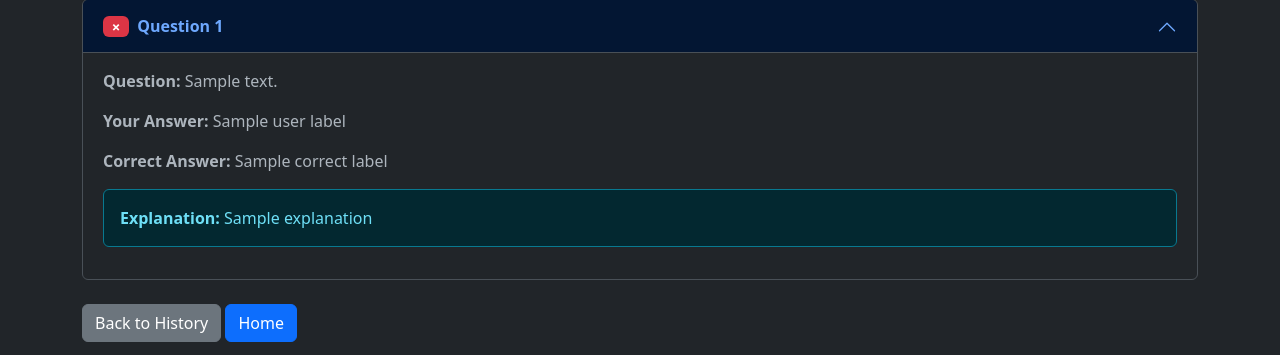
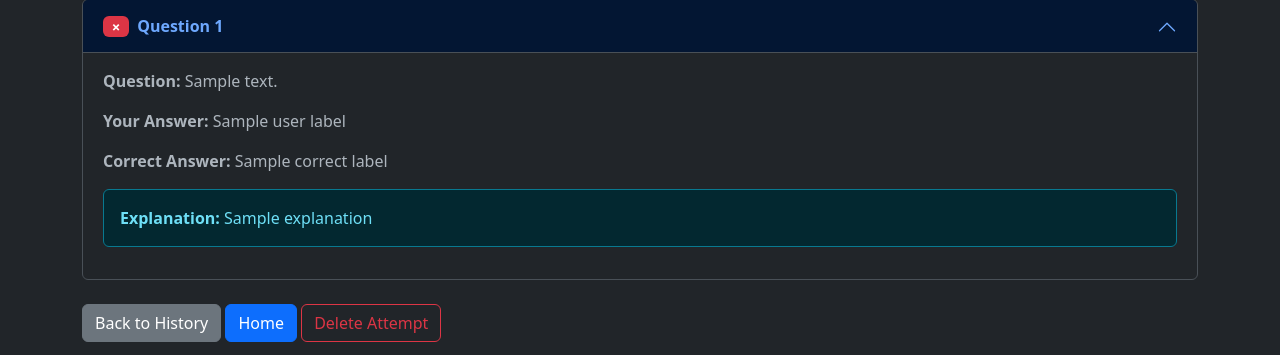
Before and after one commit to chrisjalacey/QuizApp, a Flask app: template templates/history_detail.html in a window 1280 px wide. Shown: the part 445-800 px from the top of the page. Run offline with Flask 3, Linux system fonts and the light colour scheme; the template is opened without the code that fills it: most values are stand-ins (such as "Sample title", 1, 10 or a date in 2020).

Commit message:
Feature: Add delete option for previous attempts with session cleanup

```diff
--- a/app.py
+++ b/app.py
@@ -244,6 +244,24 @@ def history():
 
     return render_template('history.html', attempts=attempts)
 
+@app.route('/history/<int:attempt_id>/delete', methods=['POST'])
+def history_delete(attempt_id):
+    """Delete a specific quiz attempt."""
+    conn = sqlite3.connect(DB_FILE)
+    c = conn.cursor()
+    c.execute('DELETE FROM scores WHERE id = ?', (attempt_id,))
+    conn.commit()
+    conn.close()
+    # Clean up any session files (best effort)
+    for fname in os.listdir(SESSION_DIR):
+        if fname.endswith('.json'):
+            path = os.path.join(SESSION_DIR, fname)
+            try:
+                os.remove(path)
+            except OSError:
+                pass
+    return redirect(url_for('history'))
+
 @app.route('/history/<int:attempt_id>')
 def history_detail(attempt_id):
     """Display detailed review of a specific quiz attempt."""
--- a/templates/history.html
+++ b/templates/history.html
@@ -24,6 +24,9 @@
                         <td>{{ "%.2f"|format(attempt.percentage) }}%</td>
                         <td>
                             <a href="{{ url_for('history_detail', attempt_id=attempt.id) }}" class="btn btn-sm btn-info">View Details</a>
+                            <form action="{{ url_for('history_delete', attempt_id=attempt.id) }}" method="post" class="d-inline" onsubmit="return confirm('Delete this attempt?')">
+                                <button type="submit" class="btn btn-sm btn-outline-danger">Delete</button>
+                            </form>
                         </td>
                     </tr>
                     {% endfor %}
--- a/templates/history_detail.html
+++ b/templates/history_detail.html
@@ -64,6 +64,9 @@
         <div class="mt-4">
             <a href="{{ url_for('history') }}" class="btn btn-secondary">Back to History</a>
             <a href="{{ url_for('home') }}" class="btn btn-primary">Home</a>
+            <form action="{{ url_for('history_delete', attempt_id=attempt_id) }}" method="post" class="d-inline" onsubmit="return confirm('Delete this attempt?')">
+                <button type="submit" class="btn btn-outline-danger">Delete Attempt</button>
+            </form>
         </div>
 {% endblock %}
 {% block scripts %}
```
